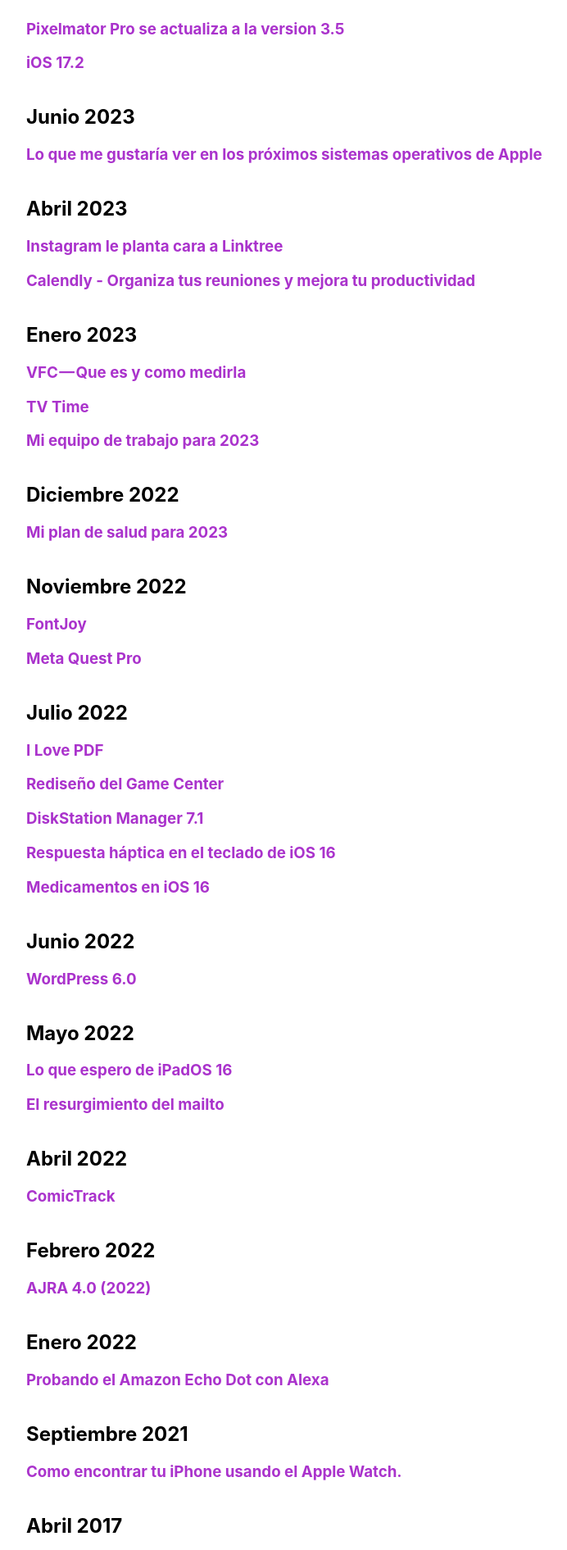
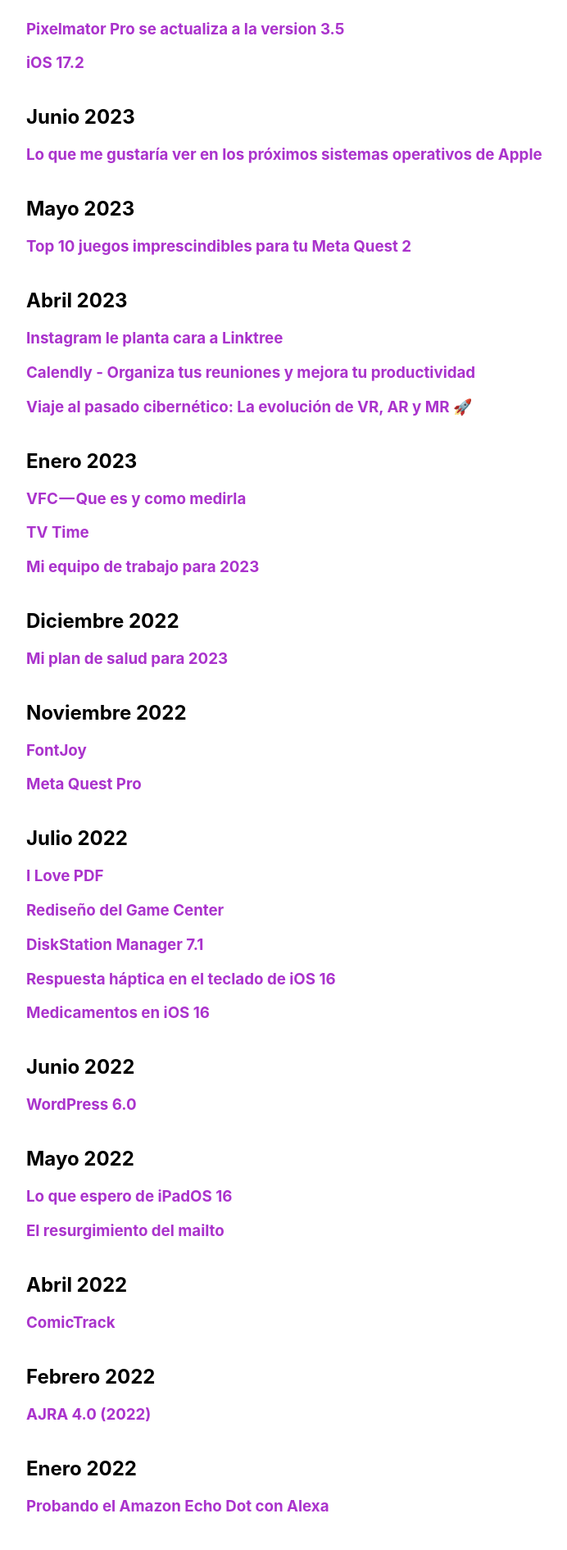
Before and after one commit to AJRAtoni/ajra, a Jekyll site: the page built from blog.html, in a window 1280 px wide. Shown: the part 704-2595 px from the top of the page at 82% size, without its empty margins (283-975 px from the left). Built offline with Jekyll 4.4.1, drawn with Linux system fonts in a browser that asks for light colours; some of the changed lines change nothing that is shown.

Commit message:
12/14/2023

```diff
--- /dev/null
+++ b/_posts/2023-04-11-evolucion-vr-ar-mr.md
@@ -0,0 +1,31 @@
+---
+layout: post
+title: "Viaje al pasado cibernético: La evolución de VR, AR y MR 🚀"
+description: "¡Hola de nuevo, valientes ciberexploradores!"
+image: https://cdn-images-1.medium.com/max/800/0*EgDXB6w7_KUOCQIi.png
+---
+
+¡Hola de nuevo, valientes ciberexploradores!
+
+Hoy nos subimos a nuestra máquina del tiempo y viajamos al pasado para descubrir los orígenes y la evolución de nuestras queridas Realidades Expandidas: la Realidad Virtual (VR), Realidad Aumentada (AR) y Realidad Expandida (XR).
+¿Listos para un paseo por la historia de estas tecnologías revolucionarias?
+
+¡Vamos allá!
+
+Antes de que las tecnologías inmersivas se hicieran realidad, los visionarios ya soñaban con mundos virtuales. En los años 30, el escritor [Stanley G. Weinbaum](https://es.wikipedia.org/wiki/Stanley_G._Weinbaum) imaginó gafas capaces de sumergirnos en experiencias ficticias en su cuento “Pygmalion’s Spectacles”. Aunque aún estábamos lejos de la VR, AR y MR, las semillas de la imaginación ya estaban plantadas.
+
+En los años 60, el mundo dio sus primeros pasos hacia la VR y AR.
+En 1962, Morton Heilig inventó el “[Sensorama](https://es.wikipedia.org/wiki/Sensorama)”, una cabina que proporcionaba una experiencia multisensorial, combinando imágenes en 3D, sonido estéreo, vibraciones y olores. A finales de la década, Ivan Sutherland desarrolló “[The Sword of Damocles](https://futurism.com/images/the-sword-of-damocles-the-worlds-first-virtual-reality-headset-infographic)”, el primer casco de VR con una pantalla montada en la cabeza (HMD) que mostraba gráficos simples en 3D.
+
+Los 80 y 90 fueron décadas de experimentación y avances en el mundo de las Realidades Expandidas.
+La NASA comenzó a utilizar la VR para entrenar a los astronautas en entornos simulados. Aparecieron los primeros dispositivos comerciales de VR, como el [Virtual Boy de Nintendo](https://es.wikipedia.org/wiki/Virtual_Boy), aunque con un éxito limitado. La AR también dio sus primeros pasos, con dispositivos como el KARMA de Boeing, que ayudaba a los trabajadores a ensamblar cables en aviones mediante la superposición de imágenes en su campo de visión.
+
+La tecnología avanzó a pasos agigantados en el siglo XXI, permitiendo el desarrollo de dispositivos de VR y AR más potentes, accesibles y cómodos. [Oculus Rift](https://es.wikipedia.org/wiki/Oculus_Rift), [HTC Vive](https://es.wikipedia.org/wiki/HTC_Vive) y [PlayStation VR](https://es.wikipedia.org/wiki/PlayStation_VR) son solo algunos ejemplos de cascos de VR que han conquistado el mercado. En el ámbito de la AR, dispositivos como [Google Glass](https://es.wikipedia.org/wiki/Google_Glass) y aplicaciones como [Pokémon GO](https://es.wikipedia.org/wiki/Pok%C3%A9mon_GO) han demostrado el enorme potencial de esta tecnología. La MR, con dispositivos como [Microsoft HoloLens](https://es.wikipedia.org/wiki/Windows_Mixed_Reality), ha comenzado a abrirse camino en el mundo de las Realidades Expandidas, prometiendo cambiar aún más nuestra forma de interactuar con el entorno.
+
+Desde sus primeros destellos en la ciencia ficción hasta los dispositivos de vanguardia de hoy, las Realidades Expandidas han recorrido un largo camino. A medida que la tecnología sigue avanzando, estamos presenciando cómo VR, AR y MR están cambiando la forma en que trabajamos, aprendemos y nos divertimos. Cada vez más industrias, desde el entretenimiento hasta la medicina y la educación, están adoptando estas tecnologías para revolucionar sus campos.
+
+Y aquí estamos ahora, en la cima de este emocionante viaje por la historia de las Realidades Expandidas. Es imposible predecir con exactitud qué nos deparará el futuro, pero una cosa es segura: VR, AR y MR seguirán sorprendiéndonos, empujando los límites de nuestra imaginación y llevándonos a nuevas fronteras.
+
+Así que sigamos explorando juntos este asombroso mundo de las Realidades Expandidas y descubriendo cómo estas tecnologías pueden enriquecer nuestras vidas.
+
+¡Manténganse atentos, ciberexploradores, porque las próximas entregas de **MundoXR** estarán llenas de sorpresas y aventuras emocionantes!
--- /dev/null
+++ b/_posts/2023-05-10-top10-juegos-vr.md
@@ -0,0 +1,79 @@
+---
+layout: post
+title: "Top 10 juegos imprescindibles para tu Meta Quest 2"
+description: "¡Hola, amantes de las Realidades Expandidas!"
+image: https://cdn-images-1.medium.com/max/800/0*YpqLkgzVfwqUwpoH.png
+---
+
+
+¡Hola, amantes de las Realidades Expandidas!
+
+¿Acabas de comprarte unas Meta Quest 2 o simplemente estás buscando algo nuevo y emocionante para jugar?
+
+Estás de suerte, porque en MundoXR hemos creado una lista de los 10 juegos que, sin duda, debes probar en tu Meta Quest 2.
+
+### [Beat Saber](https://www.oculus.com/deeplink/?action=view&path=app/2448060205267927&ref=oculus_desktop)
+
+![Beat Saber](https://cdn-images-1.medium.com/max/800/1*b8PJslJws52AoT36UMSeUw.png)
+
+¡Ponte a tono y al ritmo con este adictivo juego de música! Utiliza tus espadas láser para cortar bloques al ritmo de la música y conviértete en un maestro del ritmo en este universo virtual.
+
+### [Superhot VR](https://www.oculus.com/deeplink/?action=view&path=app/1921533091289407&ref=oculus_desktop)
+
+![Superhot VR](https://cdn-images-1.medium.com/max/800/1*OT76dfdQ2WK6r51LkJuO1w.png)
+
+Entra en un mundo donde el tiempo se mueve solo cuando tú te mueves. Combate a tus enemigos con habilidades sobrehumanas y domina el arte de esquivar balas en este trepidante juego de acción.
+
+### [The Walking Dead: Saints & Sinners](https://www.oculus.com/deeplink/?action=view&path=app/2897337400373711&ref=oculus_desktop)
+
+![The Walking Dead: Saints & Sinners](https://cdn-images-1.medium.com/max/800/1*7nbqSY16Zmu_LiVIyG7xag.png)
+
+Sobrevive al apocalipsis zombi en este inmersivo juego de aventuras. Explora Nueva Orleans mientras te enfrentas a hordas de caminantes y tomas decisiones difíciles en este oscuro mundo post-apocalíptico.
+
+### [Moss](https://www.oculus.com/deeplink/?action=view&path=app/1654565391314903&ref=oculus_desktop)
+
+![Moss](https://cdn-images-1.medium.com/max/800/1*GwwyL7PqO8f9MC7H2TjvKQ.png)
+
+Acompaña a Quill, una valiente ratoncita, en su mágica aventura a través de un mundo lleno de puzles y desafíos en este encantador juego de plataformas y aventuras.
+
+### [Population: ONE](https://www.oculus.com/deeplink/?action=view&path=app/2564158073609422&ref=oculus_desktop)
+
+![Population: ONE](https://cdn-images-1.medium.com/max/800/1*feb4vKwu_s74Z6pTtWoaNA.png)
+
+Prepárate para la batalla en este emocionante juego de Battle Royale en Realidad Virtual. Escala edificios, planea por los cielos y lucha por ser el último superviviente en este desafiante juego multijugador.
+
+### [Job Simulator](https://www.oculus.com/deeplink/?action=view&path=app/3235570703151406&ref=oculus_desktop)
+
+![Job Simulator](https://cdn-images-1.medium.com/max/800/1*KkgP7TnMtGoB8bZaH9N2Mg.png)
+
+¿Alguna vez has querido probar diferentes trabajos en un entorno humorístico? Job Simulator es tu oportunidad de hacerlo en este alocado y divertido juego en el que podrás explorar varios trabajos en un mundo virtual.
+
+### [Tetris Effect](https://www.oculus.com/deeplink/?action=view&path=app/3386618894743567&ref=oculus_desktop)
+
+![Tetris Effect](https://cdn-images-1.medium.com/max/800/1*Qzr6jZi4luMM9h5Y1FfCGA.png)
+
+Redescubre el clásico juego de Tetris en una experiencia completamente nueva e inmersiva. Con impresionantes efectos visuales y un diseño de sonido excepcional, Tetris Effect te sumerge en un mundo de bloques y música que evoluciona a medida que juegas.
+
+### [Onward](https://www.oculus.com/deeplink/?action=view&path=app/2677344882310094&ref=oculus_desktop)
+
+![Onward](https://cdn-images-1.medium.com/max/800/1*arVC4r7Zb9pt6XB0Q0s78A.png)
+
+Sumérgete en la acción táctica de este realista juego de disparos en primera persona. Onward te pone en el papel de un soldado de élite en un entorno de combate moderno, donde la comunicación y el trabajo en equipo son clave para la victoria.
+
+### [GRID Legends](https://www.oculus.com/deeplink/?action=view&path=app/7252497758125048&ref=oculus_desktop)
+
+![GRID Legends](https://cdn-images-1.medium.com/max/800/1*Ka7exGAqQlmNSmJnPrbBaw.png)
+
+¡Arranca motores y prepárate para vivir la emoción de las carreras en Realidad Virtual con GRID Legends! Este emocionante juego de carreras te lleva a competir en emocionantes circuitos de todo el mundo.
+
+### [Richie’s Plank Experience](https://www.oculus.com/deeplink/?action=view&path=app/1642239225880682&ref=oculus_desktop)
+
+![Richie’s Plank Experience](https://cdn-images-1.medium.com/max/800/1*pccMSuLOIet5SPsSZqkgTA.png)
+
+Enfrenta tus miedos y desafía tus límites con Richie’s Plank Experience. Este innovador juego de Realidad Virtual te invita a caminar por una tabla de madera suspendida a 80 pisos de altura.
+
+Ya sea que estés buscando acción intensa, aventuras emocionantes o simplemente algo para relajarte, estos 10 juegos ofrecen experiencias inolvidables en Realidad Virtual para todos los gustos.
+
+Y recuerda que [si vas a comprarte unas Meta Quest 2 puedes usar nuestro enlace de afiliado](https://www.oculus.com/referrals/link/AJRA_TONI/) para apoyar a MundoXR y sumérgete en estos asombrosos mundos virtuales.
+
+¡Diviértete explorando y nos vemos en el metaverso!
--- a/css/posts.css
+++ b/css/posts.css
@@ -19,7 +19,7 @@
 .content {
     max-width: 650px;
     margin: auto;
-    padding-bottom: 3rem;
+    padding-bottom: 5rem;
 }
 .post-title {
     font-size: 3rem;
@@ -42,7 +42,8 @@
     font-family: "SF Pro Display","SF Pro Icons","Helvetica Neue","Helvetica","Arial",sans-serif;
     margin-bottom: 1.4211em;
 }
-img {width: 100%;}
+img {max-width: 100%;}
+hr {margin: 4rem 0;}
 footer {
     text-align: center;
     font-size: 13px;
```
